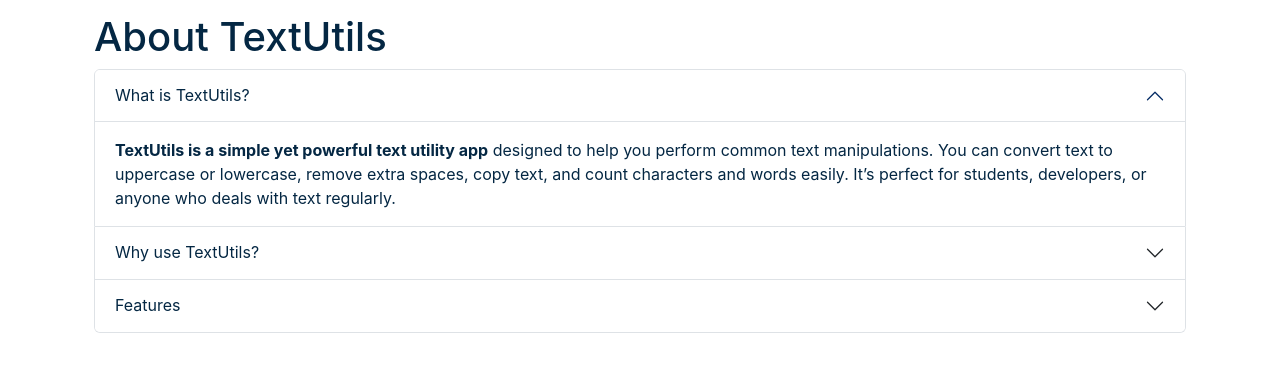
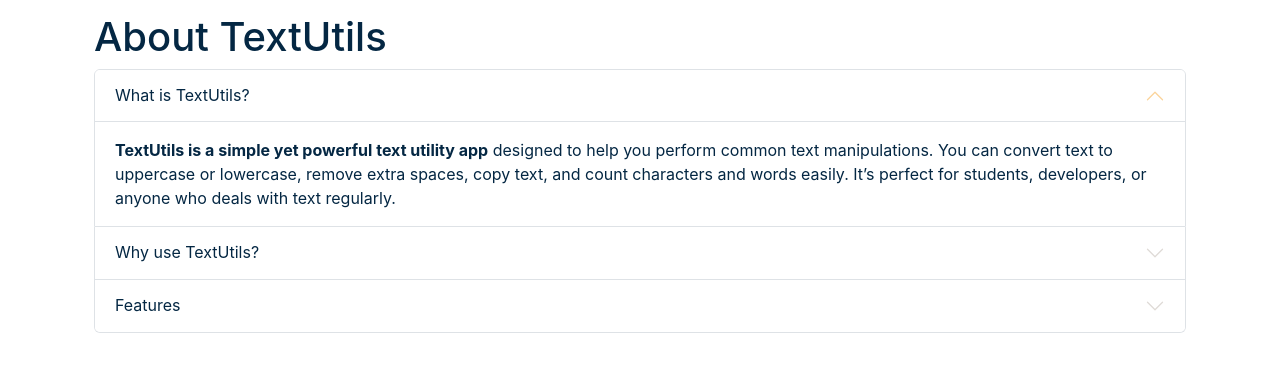
Before and after one commit to s4rthaksingh/TextUtils, a React (Create React App) app: page /TextUtils/about in a window 1280 px wide. Shown: the part 141-512 px from the top of the page. Built offline with nearby package versions, Linux system fonts and the light colour scheme.

Commit message:
Make arrows visible in about - dark mode
Arrows in accordion buttons weren't visible in dark mode

```diff
--- a/src/App.css
+++ b/src/App.css
@@ -38,3 +38,7 @@
 }
 
 .blank{color: blueviolet;}
+
+.accordion-button::after{
+    filter: invert(1);
+}
```
